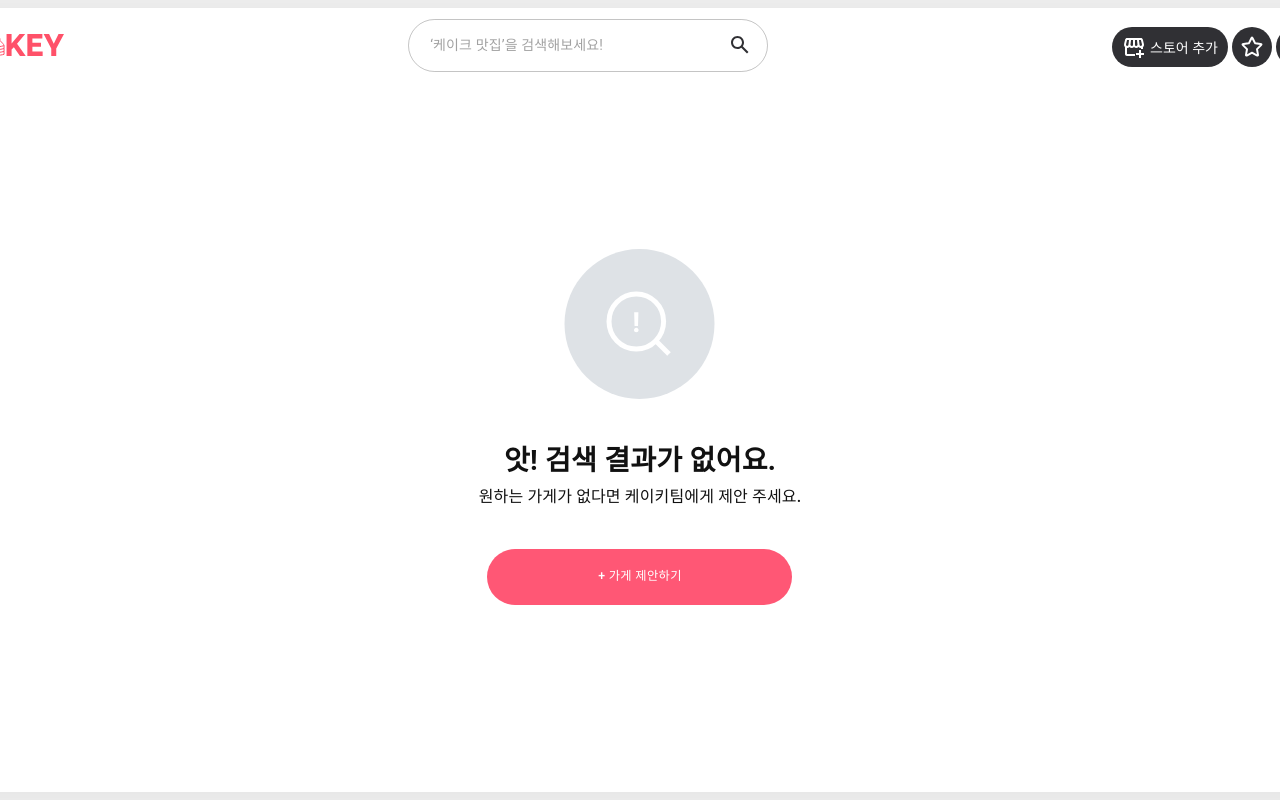
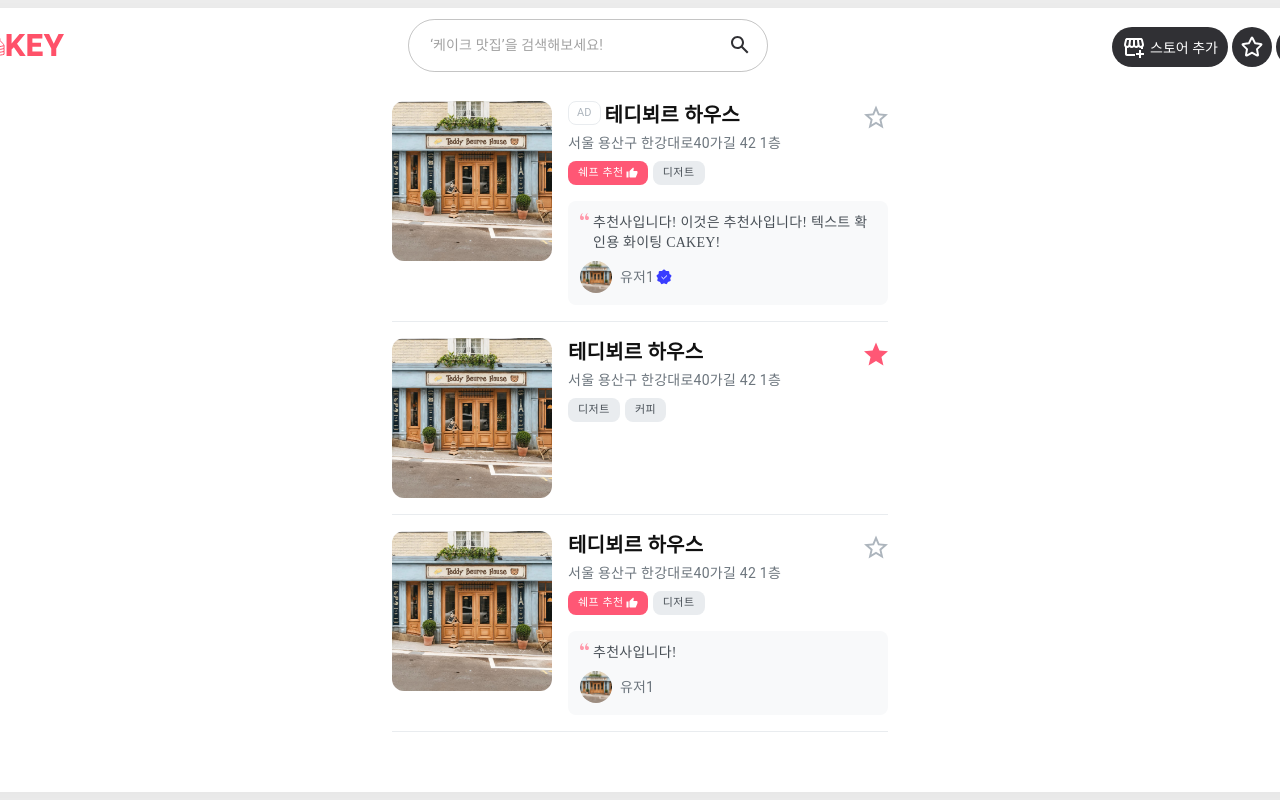
Before and after one commit to cakey-strawberry/cakey-desktop, a Next.js app: page /store-search in a window 1280 px wide. Built offline with nearby package versions, Linux system fonts and the light colour scheme.

Commit message:
feat: apply Store component of store search page

```diff
--- a/src/pages/store-search.tsx
+++ b/src/pages/store-search.tsx
@@ -1,7 +1,8 @@
 import Head from 'next/head';
 import Box from '@mui/material/Box';
 
-import { NotFound } from '@/components/StoreSearch/NotFound';
+import { Store } from '@/components/StoreSearch/Store';
+import { STORES } from '@/common/fixtures/store';
 
 export default function StoreSearch() {
   return (
@@ -15,7 +16,7 @@ export default function StoreSearch() {
       <Box
         sx={{
           display: 'flex',
-          justifyContent: 'center',
+          flexDirection: 'column',
           alignItems: 'center',
           width: '100%',
           height: '100%',
@@ -23,7 +24,9 @@ export default function StoreSearch() {
           overflow: 'hidden',
         }}
       >
-        <NotFound />
+        {STORES.map((store) => (
+          <Store key={store.id} {...store} />
+        ))}
       </Box>
     </>
   );
```
